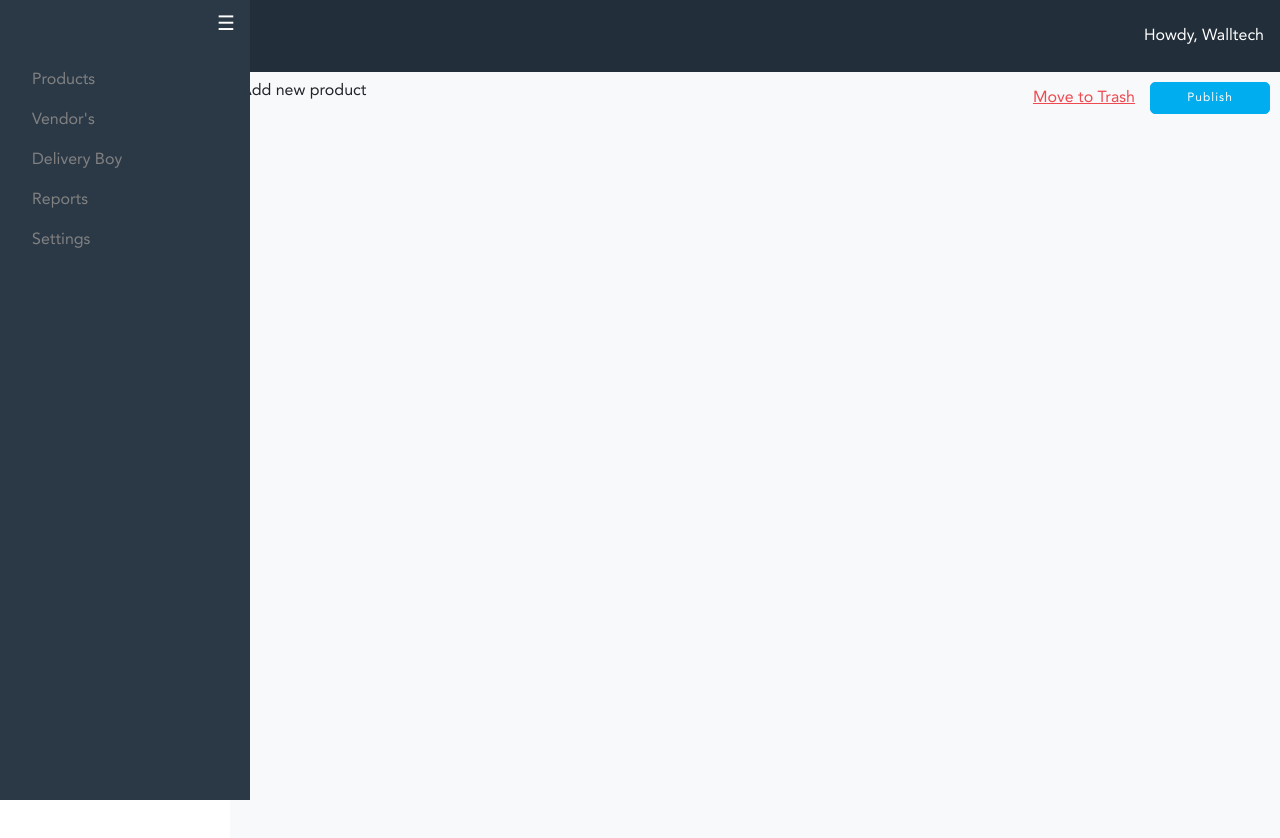
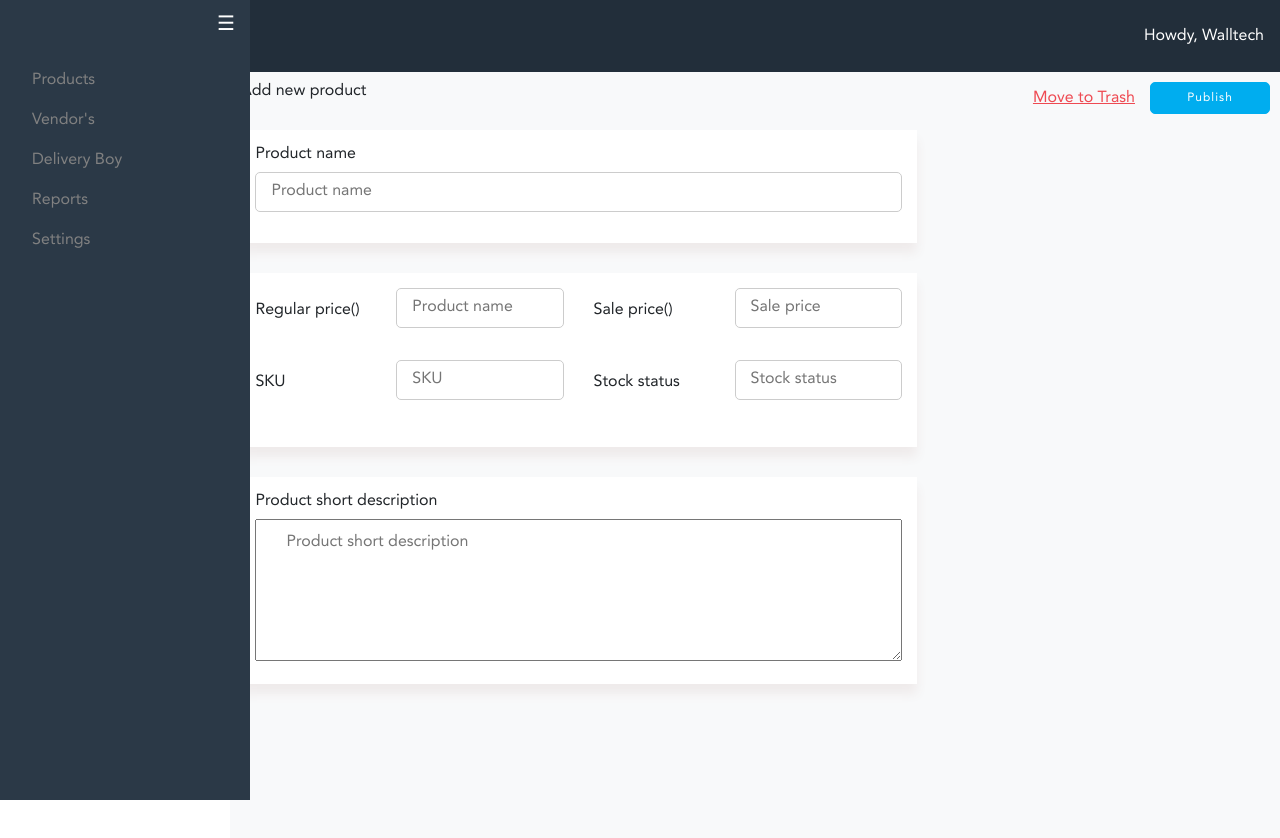
Before and after one commit to adithyaadii/geniee-app, an Angular app: page /product-upload in a window 1280 px wide. Shown: the top 838 px of the page. Built offline with nearby package versions, Linux system fonts and the light colour scheme.

Commit message:
product-upload changes

```diff
--- a/src/app/product-upload/product-upload.component.html
+++ b/src/app/product-upload/product-upload.component.html
@@ -23,4 +23,52 @@
             </ul>
         </div>
     </div>
+    <div class="row">
+        <div class="col-8">
+            <div class="product-page-inner">
+                <h4>Product name</h4>
+                <div class="form-group">
+                    <input type="text" placeholder="Product name">
+                </div>
+            </div>
+            <div class="product-page-inner">
+                <div class="row">
+                    <div class="col-6">
+                        <div class="row pricing-wrap">
+                            <div class="col-5"><label>Regular price()</label></div>
+                            <div class="col-7">
+                                <input type="text" placeholder="Product name">
+                            </div>
+                        </div>
+                        <div class="row pricing-wrap">
+                            <div class="col-5"><label>SKU</label></div>
+                            <div class="col-7">
+                                <input type="text" placeholder="SKU">
+                            </div>
+                        </div>
+                    </div>
+                    <div class="col-6">
+                        <div class="row pricing-wrap">
+                            <div class="col-5"><label>Sale price()</label></div>
+                            <div class="col-7">
+                                <input type="text" placeholder="Sale price">
+                            </div>
+                        </div>
+                        <div class="row pricing-wrap">
+                            <div class="col-5"><label>Stock status</label></div>
+                            <div class="col-7">
+                                <input type="text" placeholder="Stock status">
+                            </div>
+                        </div>
+                    </div>
+                </div>
+            </div>
+            <div class="product-page-inner">
+                <h4>Product short description</h4>
+                <textarea rows="5" col="5" placeholder="Product short description"></textarea>
+            </div>
+        </div>
+        <div class="col-4">
+        </div>
+    </div>
 </div>
--- a/src/app/product-upload/product-upload.component.scss
+++ b/src/app/product-upload/product-upload.component.scss
@@ -98,4 +98,27 @@
       }
       }
     }
+    .product-page-inner{
+      background: #fff;
+      padding: 15px;
+      box-shadow: 0 10px 10px #efebeb;
+      margin-bottom: 30px;
+      input{
+        width: 100%;
+        height: 40px;
+        padding-left: 15px;
+        border: 1px solid #ccc;
+        border-radius: 5px;
+      }
+      .pricing-wrap{
+        margin-bottom: 30px;
+        label{
+          margin-top: 10px;
+        }
+      }
+      textarea{
+        width: 100%;
+        padding: 10px 30px;
+      }
+    }
   }
```
